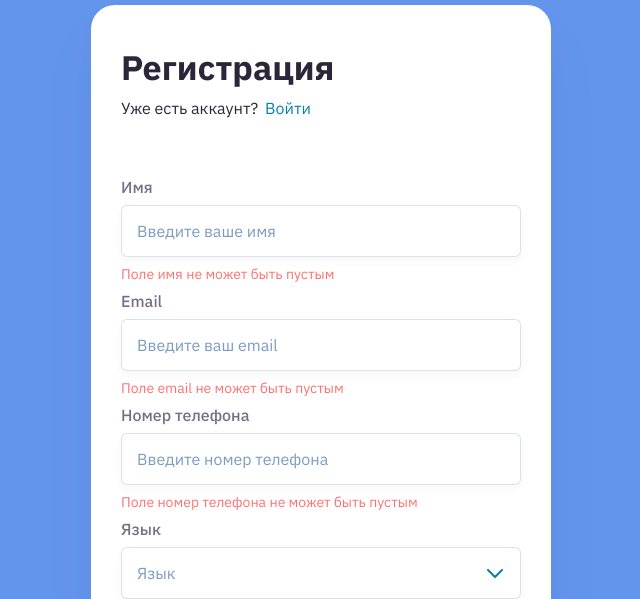
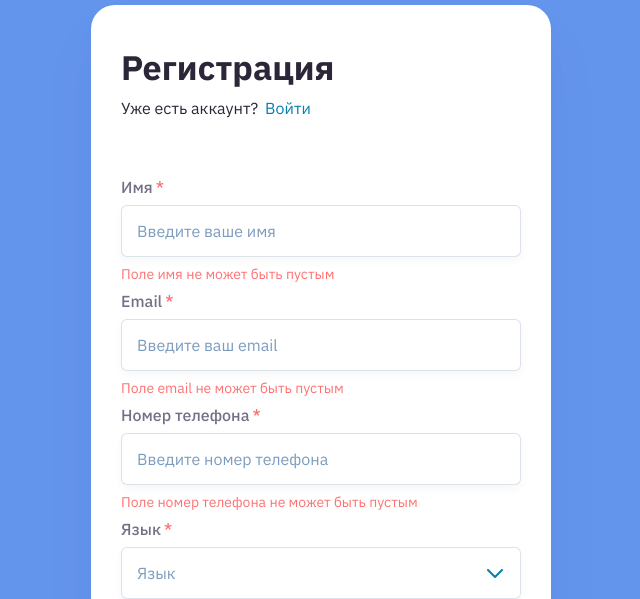
Before and after one commit to DmitriBelski/registration-form-validation, a React (Create React App) app: page / in a window 1280 px wide. Shown: the top 599 px of the page, without its empty margins (319-959 px from the left). Built offline with nearby package versions, Linux system fonts and the light colour scheme.

Commit message:
Add require star to label

```diff
--- a/src/components/Input.scss
+++ b/src/components/Input.scss
@@ -7,6 +7,11 @@
 
   &__label {
     margin-bottom: 7px;
+    &--required > span::after {
+      content: '*';
+      margin-left: 3px;
+      color: $color-danger;
+    }
   }
 
   &__message {
--- a/src/components/Input.tsx
+++ b/src/components/Input.tsx
@@ -1,4 +1,5 @@
 import * as React from 'react'
+import { classnames } from 'utils/classnames'
 import './Input.scss'
 
 interface InputProps {
@@ -15,12 +16,20 @@ interface InputProps {
   onClick?: () => void;
   onKeyDown?: (event: React.KeyboardEvent<HTMLInputElement>) => void;
   inputRef?: React.LegacyRef<HTMLLabelElement>;
+  isRequired?: true;
 }
 
 const Input: React.FC<InputProps> = (props) => {
+  const labelClass = classnames({
+    'input-group__label': true,
+    'input-group__label--required': Boolean(props.isRequired)
+  })
+
   return (
     <label className="input-group form__group" ref={props.inputRef}>
-      <span className="input-group__label text-label-regular">{props.label}</span>
+      <div className={labelClass}>
+        <span className="text-label-regular">{props.label}</span>
+      </div>
       <input
         className="input-group__input input text-input"
         name={props.name}
--- a/src/components/Select.tsx
+++ b/src/components/Select.tsx
@@ -14,6 +14,7 @@ interface SelectProps {
   children?: React.ReactNode;
   value?: string;
   onOptionClick: (value: string) => void;
+  isRequired?: true
 }
 
 const filterOptions = (children: React.ReactNode): React.FunctionComponentElement<OptionProps>[] => React.Children.toArray(children)
@@ -137,6 +138,7 @@ const Select: React.FC<SelectProps> = (props) => {
       autoComplete="off"
       readOnly={!isOpen}
       inputRef={rootRef}
+      isRequired={props.isRequired}
     >
       <div className={dropdownClass}>
         {props.children && (
--- a/src/views/RegistrationForm.tsx
+++ b/src/views/RegistrationForm.tsx
@@ -76,6 +76,7 @@ class RegistrationForm extends React.Component<{}, RegistrationFormState> {
           validateMessage={messages?.name}
           onInputChange={(event) => this.setState({ name: event.target.value })}
           value={this.state.name}
+          isRequired
         />
         <Input
           name="email"
@@ -85,6 +86,7 @@ class RegistrationForm extends React.Component<{}, RegistrationFormState> {
           validateMessage={messages?.email}
           onInputChange={(event) => this.setState({ email: event.target.value })}
           value={this.state.email}
+          isRequired
         />
         <Input
           name="phone"
@@ -94,6 +96,7 @@ class RegistrationForm extends React.Component<{}, RegistrationFormState> {
           validateMessage={messages?.phone}
           onInputChange={(event) => this.setState({ phone: String(event.target.value) })}
           value={this.state.phone}
+          isRequired
         />
         <Select
           name="language"
@@ -102,6 +105,7 @@ class RegistrationForm extends React.Component<{}, RegistrationFormState> {
           validateMessage={messages?.language}
           value={this.state.language ?? ''}
           onOptionClick={(language) => this.setState({ language })}
+          isRequired
         >
           {languages.map((language) => <Option key={language.code} value={language.value}>{language.value}</Option>)}
         </Select>
```
